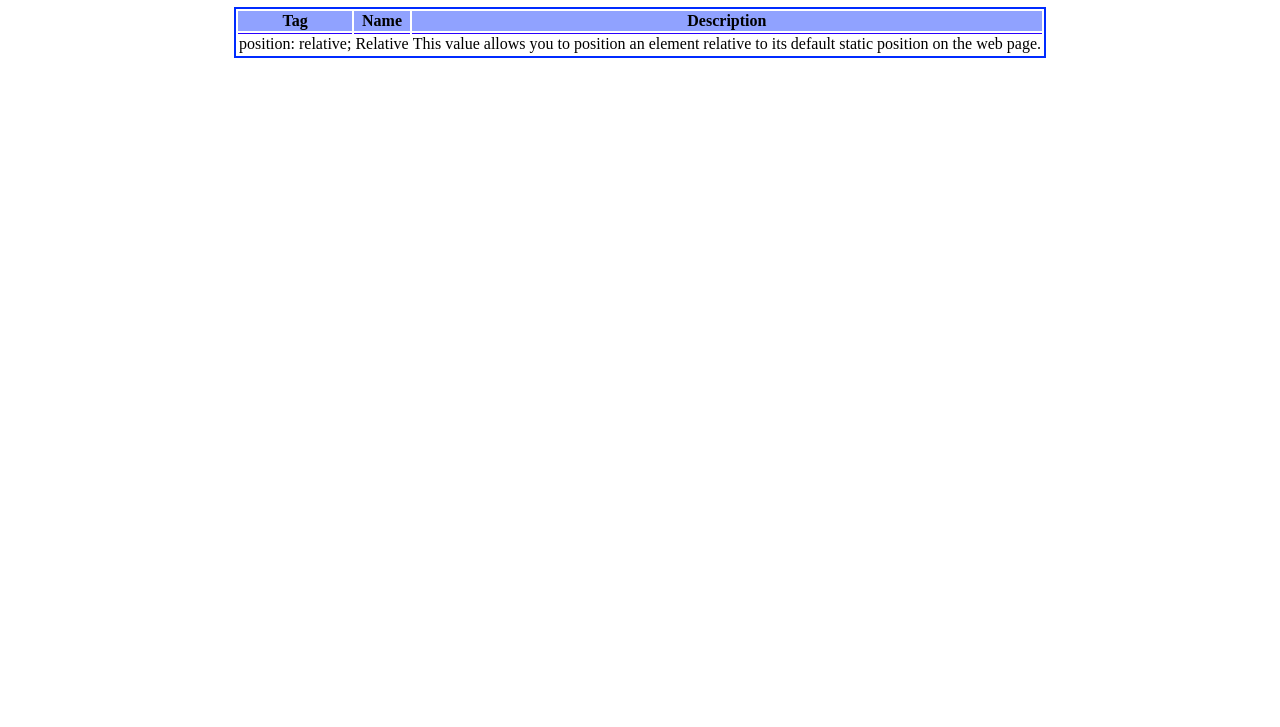
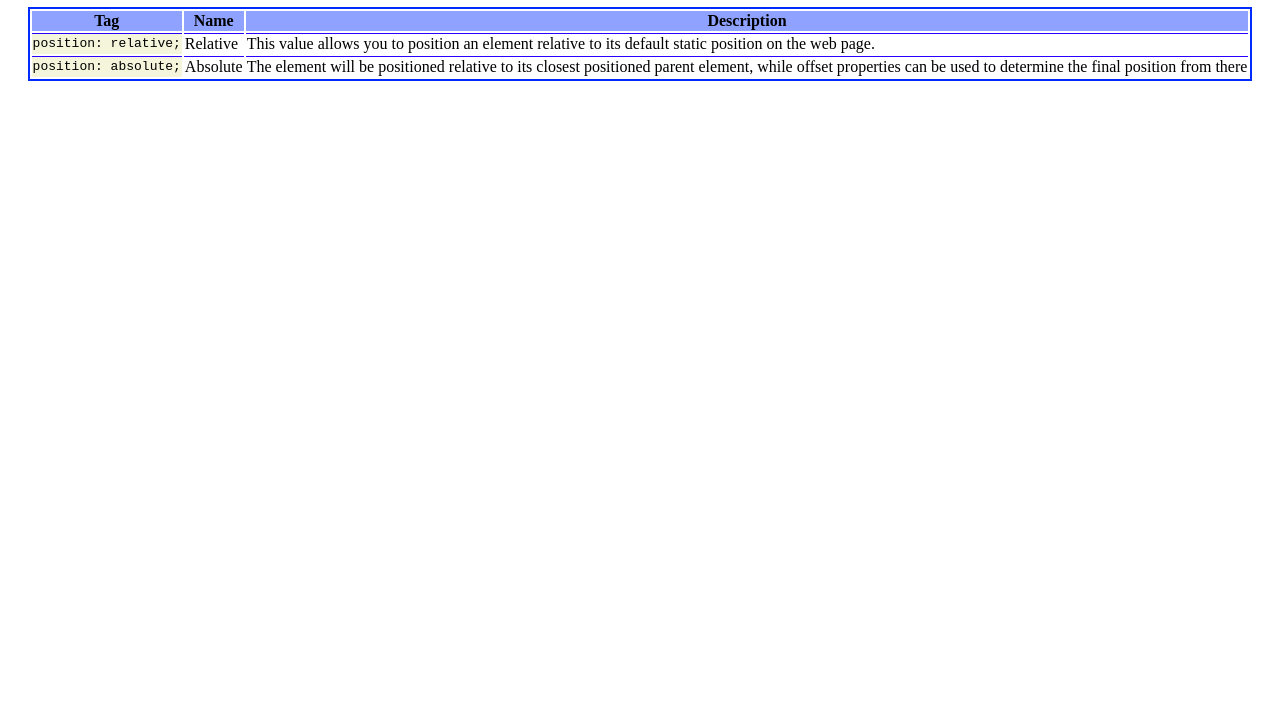
Before and after one commit to fromDreamToGoal/fromDreamToGoal.github.io, a plain HTML site: page position.html in a window 1280 px wide. Shown: the part 73-800 px from the top of the page. Drawn offline with Linux system fonts and the light colour scheme.

Commit message:
Add info about absolute position

```diff
--- a/position.html
+++ b/position.html
@@ -18,9 +18,14 @@
         </thead>
         <tbody>
             <tr>
-                <td>position: relative;</td>
+                <td class="code">position: relative;</td>
                 <td>Relative</td>
                 <td>This value allows you to position an element relative to its default static position on the web page.</td>
+            </tr>
+            <tr>
+                <td class="code">position: absolute;</td>
+                <td>Absolute</td>
+                <td> The element will be positioned relative to its closest positioned parent element, while offset properties can be used to determine the final position from there</td>
             </tr>
         </tbody>
     </table>
--- a/resources/css/position.css
+++ b/resources/css/position.css
@@ -14,3 +14,8 @@ thead {
 td {
     border-top: 1px solid hsl(250, 100%, 50%);
 }
+
+.code {
+    font-family: monospace;
+    background-color: beige;
+}
```
